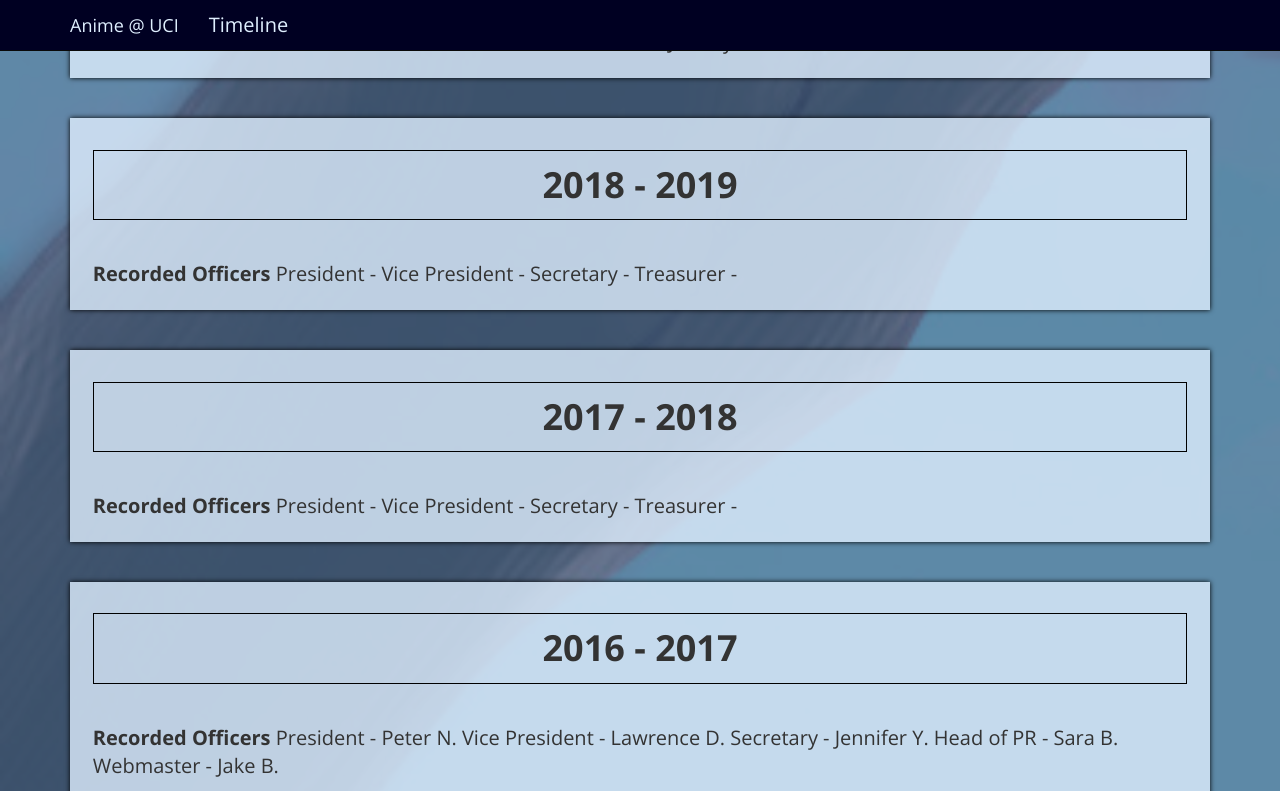
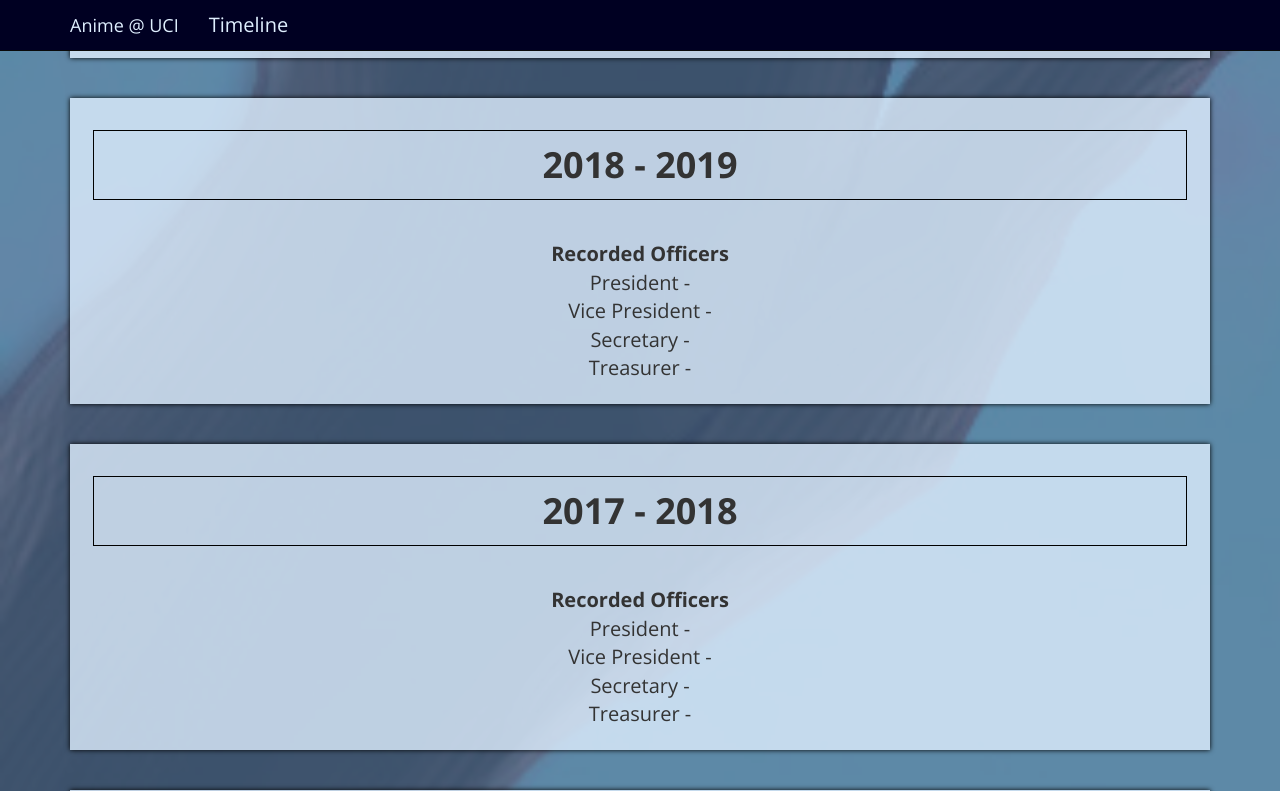
Before and after one commit to jeepracer98/uci.moe, a Jekyll site: the page timeline.html, which Jekyll copies as it is, in a window 1280 px wide and 1400 px high, scrolled down 1341 px. Shown: the top 791 px of the window. Built offline with Jekyll 4.4.1, drawn with Linux system fonts in a browser that asks for light colours; some of the changed text lies outside the part shown; grey boxes are pictures that could not be loaded.

Commit message:
Timeline a little more updated

```diff
--- a/timeline.html
+++ b/timeline.html
@@ -83,7 +83,6 @@
                                 CAE Secretary - <br />
                                 CAE Treasurer - <br />
                             </p>
-                            <br />
                             <p>
                                 ACC President - Mike R.<br />
                                 ACC Vice President - Jorge<br />
@@ -94,66 +93,76 @@
                     </div>
                     <div class="section">
                         <h1>2018 - 2019</h1>
+                        <center>
                             <p>
-                            <b>Recorded Officers</b>
-                            President -
-                            Vice President -
-                            Secretary -
-                            Treasurer -
+                                <b>Recorded Officers</b><br />
+                                President - <br />
+                                Vice President - <br />
+                                Secretary - <br />
+                                Treasurer - <br />
                             </p>
+                        </center>
                     </div>
                     <div class="section">
                         <h1>2017 - 2018</h1>
+                        <center>
                             <p>
-                            <b>Recorded Officers</b>
-                            President -
-                            Vice President -
-                            Secretary -
-                            Treasurer -
+                                <b>Recorded Officers</b><br />
+                                President - <br />
+                                Vice President - <br />
+                                Secretary - <br />
+                                Treasurer - <br />
                             </p>
+                        </center>
                     </div>
                     <div class="section">
                         <h1>2016 - 2017</h1>
+                        <center>
                             <p>
-                            <b>Recorded Officers</b>
-                            President - Peter N.
-                            Vice President - Lawrence D.
-                            Secretary - Jennifer Y.
-                            Head of PR - Sara B.
-                            Webmaster - Jake B.
+                                <b>Recorded Officers</b><br />
+                                President - Peter N.<br />
+                                Vice President - Lawrence D.<br />
+                                Secretary - Jennifer Y.<br />
+                                Head of PR - Sara B.<br />
+                                Webmaster - Jake B.<br />
                             </p>
+                        </center>
                         <div class="frame_container">
                             <iframe class="frame_contents" src="https://docs.google.com/presentation/d/e/2PACX-1vShfFoMrrF9EWmtYhf7g2-l0oLpXSSw5Lqn0O7wDX_w5UFDpAA0N6f6SUGv4wd-RGDKpc4K1qX3Vjjb/embed?start=true&loop=true&delayms=15000" allowfullscreen="true" mozallowfullscreen="true" webkitallowfullscreen="true"></iframe>
                         </div>
                     </div>
                     <div class="section">
                         <h1>2015 - 2016</h1>
+                        <center>
                             <p>
-                            <b>Recorded Officers</b>
-                            President - Peter N.
-                            Vice President - Lawrence D.
-                            Secretary - Jennifer Y.
-                            Head of PR - Sara B.
-                            PR - Greg, Cameron, and Alyssa
-                            Webmaster - Jake B.
+                                <b>Recorded Officers</b><br />
+                                President - Peter N.<br />
+                                Vice President - Lawrence D.<br />
+                                Secretary - Jennifer Y.<br />
+                                Head of PR - Sara B.<br />
+                                PR - Greg, Cameron, and Alyssa<br />
+                                Webmaster - Jake B.<br />
                             </p>
+                        </center>
                         <div class="frame_container">
                             <iframe class="frame_contents" src="https://docs.google.com/presentation/d/e/2PACX-1vT32Leqd_yvBNoTWRERBjAUSr7rIM35whMumCKQKmWlpEV9sl8A167Z9XrYGxPmj_yAqfnPOEURkW0E/embed?start=true&loop=true&delayms=15000" allowfullscreen="true" mozallowfullscreen="true" webkitallowfullscreen="true"></iframe>
                         </div>
                     </div>
                     <div class="section">
                         <h1>2014 - 2015</h1>
+                        <center>
                             <p>
-                            Recorded Officers
-                            Presidents - Ziyiah, Jackson
-                            Secretary - Lisa
-                            PR - Sammy, Bradley, Aristotle
-                            Webmasters - Kevin, Peter
+                                <b>Recorded Officers</b><br />
+                                Presidents - Ziyiah, Jackson<br />
+                                Secretary - Lisa<br />
+                                PR - Sammy, Bradley, Aristotle<br />
+                                Webmasters - Kevin, Peter<br />
                             </p>
                             <p>
-                            <b>CAE Masquerade:</b>
+                                <b>CAE Masquerade:</b><br />
                                 Winner in Anime Los Angeles 2015 (Best in Class Master Presentation, Judges Choice for Set Design)
                             </p>
+                        </center>
                         <div class="frame_container">
                             <iframe class="frame_contents" src="https://docs.google.com/presentation/d/e/2PACX-1vQAbKVq8bNeBZLJft8tqAHpKclOGWZvi0SXTwXxnMsjdaxHdzTBlw95vRFf8zeguYvVhg5p3VyOJYIj/embed?start=true&loop=true&delayms=15000" allowfullscreen="true" mozallowfullscreen="true" webkitallowfullscreen="true"></iframe>
                         </div>
```
Lines whose indentation alone changed are shown as unchanged.
